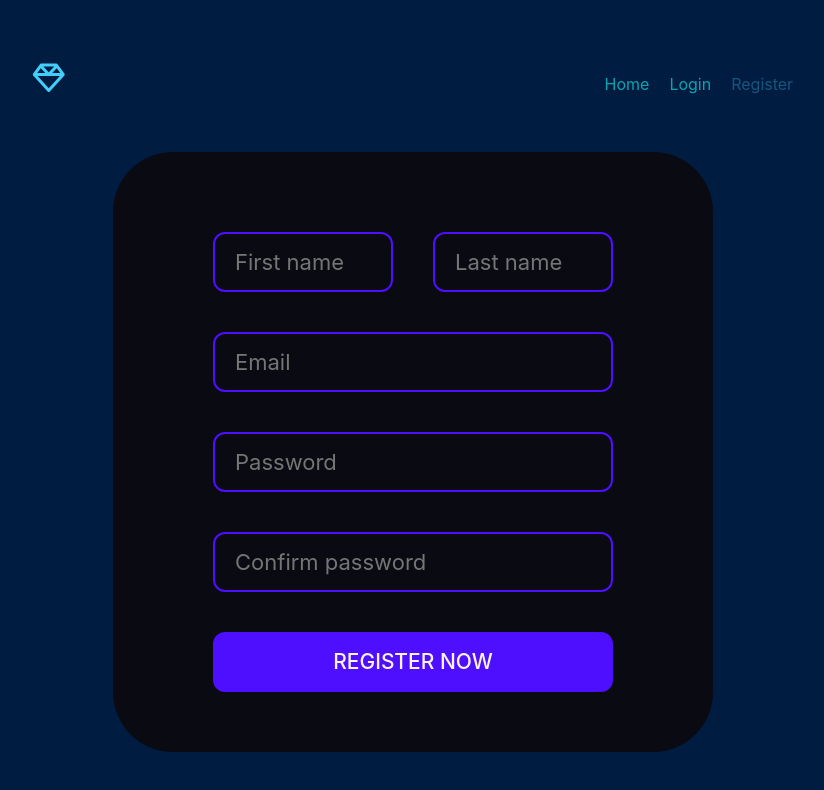
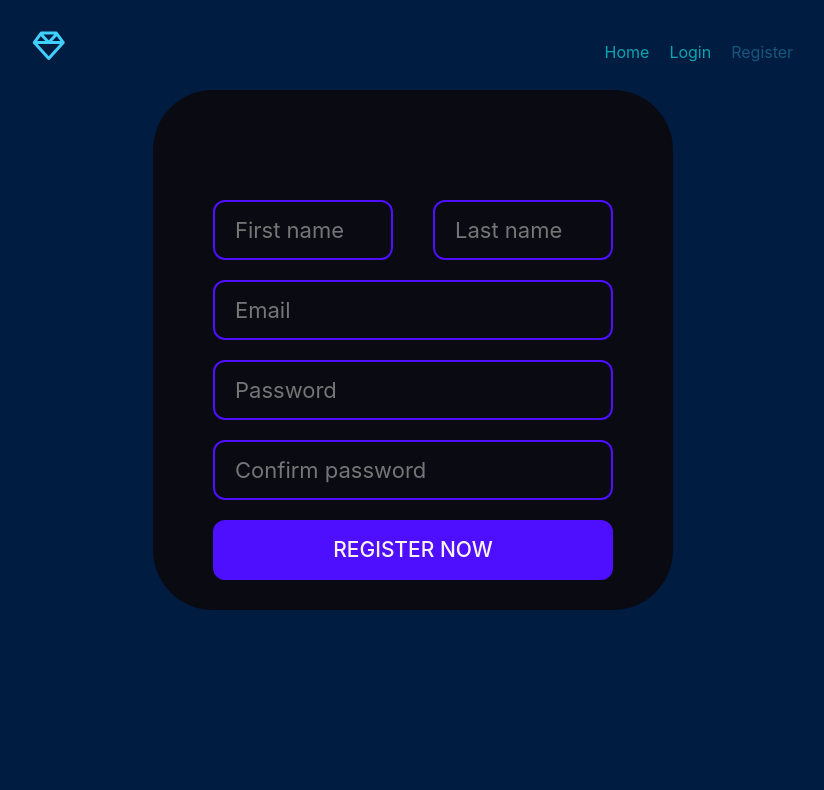
Before and after one commit to Glavyanov/Buy-Something, a React (Create React App) app in the folder client/: page /register in a window 1280 px wide. Shown: the top 790 px of the page, without its empty margins (227-1051 px from the left). Built offline with nearby package versions, Linux system fonts and the light colour scheme; no server answers.

Commit message:
update css login and register

```diff
--- a/client/src/components/Header/Header.css
+++ b/client/src/components/Header/Header.css
@@ -16,7 +16,6 @@
   display: flex;
   align-items: baseline;
   justify-content: space-around;
-  margin-top: 2rem;
   height: 220px;
   padding-top: 40px;
 }
--- a/client/src/components/Login/Login.css
+++ b/client/src/components/Login/Login.css
@@ -10,14 +10,14 @@ a.login {
   text-decoration: none;
 }
 
-#login{
+#login {
   position: absolute;
   left: 50%;
-    top:-100px;
+  top: -130px;
   transform: translate(-50%);
   background-color: #0a0a13;
-    height: 600px;
-    width: 600px;
+  height: 520px;
+  width: 520px;
   border-radius: 60px;
   display: flex;
   flex-direction: column;
@@ -38,12 +38,12 @@ a.login {
   width: 400px;
   height: 60px;
   border-radius: 12px;
-    border: solid  2px #4e0eff;
+  border: solid 2px #4e0eff;
 }
 
 .form-login button {
   background-color: #4e0eff;
-    color:#faf3eb;
+  color: #faf3eb;
   font-size: 24px;
   font-weight: 500;
 }
@@ -57,21 +57,19 @@ a.login {
 }
 
 .form-login p {
-    margin-bottom: 60px;
+  margin-bottom: 30px;
   margin-top: 30px;
-    color:#faf3eb;
+  color: #faf3eb;
   width: 400px;
   text-align: center;
   font-size: 21px;
   font-weight: 100;
-
 }
 
 .form-login p a {
   margin-left: 8px;
   color: #4e0eff;
 }
-
 
 input:-webkit-autofill,
 input:-webkit-autofill:hover,
@@ -82,7 +80,7 @@ textarea:-webkit-autofill:focus,
 select:-webkit-autofill,
 select:-webkit-autofill:hover,
 select:-webkit-autofill:focus {
-  -webkit-text-fill-color: #5b5a5d;;
+  -webkit-text-fill-color: #5b5a5d;
   -webkit-box-shadow: 0 0 0px 1000px #000 inset;
   transition: background-color 5000s ease-in-out 0s;
 }
--- a/client/src/components/Register/Register.css
+++ b/client/src/components/Register/Register.css
@@ -13,11 +13,11 @@
   #register{
       position: absolute;
       left: 50%;
-      top:-100px;
+      top:-130px;
       transform: translate(-50%);
       background-color: #0a0a13;
-      height: 600px;
-      width: 600px;
+      height: 520px;
+      width: 520px;
       border-radius: 60px;
       display: flex;
       flex-direction: column;
@@ -39,7 +39,7 @@
 
   .form-register input,
   .form-register button {
-      margin-top: 40px;
+      margin-top: 20px;
       width: 400px;
       height: 60px;
       border-radius: 12px;
@@ -51,7 +51,7 @@
       color:#faf3eb;
       font-size: 21px;
       font-weight: 500;
-      margin-bottom: 60px;
+      margin-bottom: 30px;
   }
 
   .form-register input {
```
Lines whose indentation alone changed are shown as unchanged.
